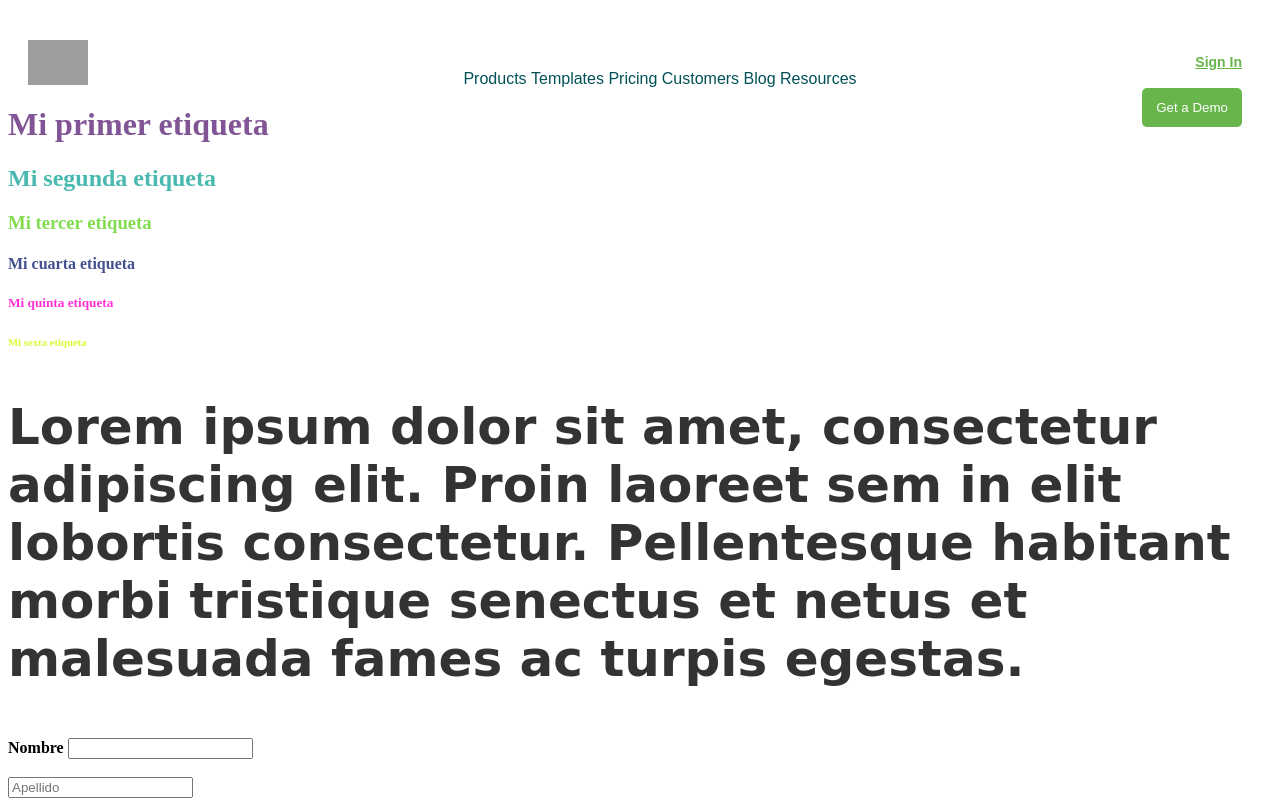
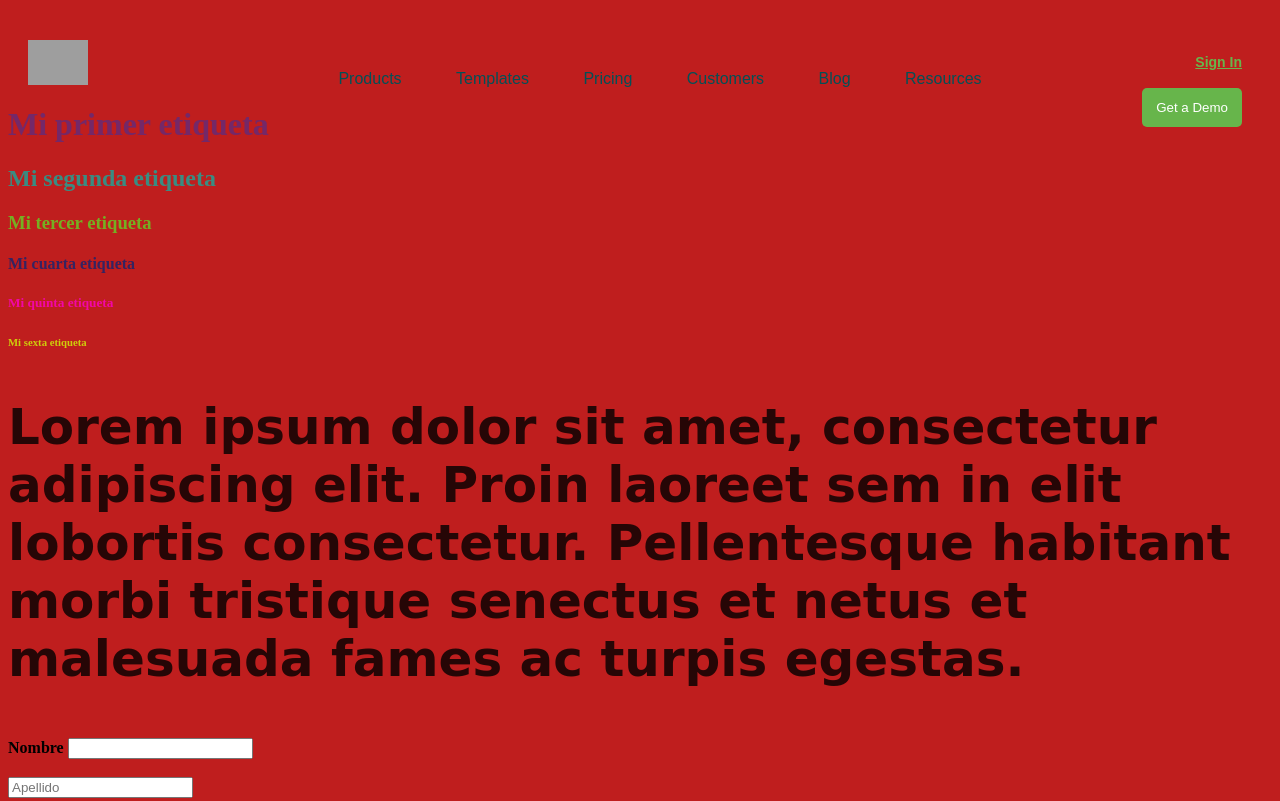
Before and after one commit to alonso030596/bedu-front, a plain HTML site: page index.html in a window 1280 px wide. Shown: the top 801 px of the page. Drawn offline with Linux system fonts and the light colour scheme; grey boxes are pictures that could not be loaded.

Commit message:
cambie el background color

```diff
--- a/index.html
+++ b/index.html
@@ -21,12 +21,12 @@
     ><!-- Menú de navegación -->
     <nav class="navbar">
         <ul>
-            <li>Products</li>
-            <li>Templates</li>
-            <li>Pricing</li>
-            <li>Customers</li>
-            <li>Blog</li>
-            <li>Resources</li>
+            <li class="menu-item">Products</li>
+            <li class="menu-item">Templates</li>
+            <li class="menu-item">Pricing</li>
+            <li class="menu-item">Customers</li>
+            <li class="menu-item">Blog</li>
+            <li class="menu-item">Resources</li>
         </ul>
     </nav>
     <!-- Contenedor de acciones de usuario -->
--- a/styles.css
+++ b/styles.css
@@ -1,5 +1,5 @@
 body{
-    background-color: #fffffff6;
+    background-color: #bd1616f6;
 }
 
 h1 {
```
